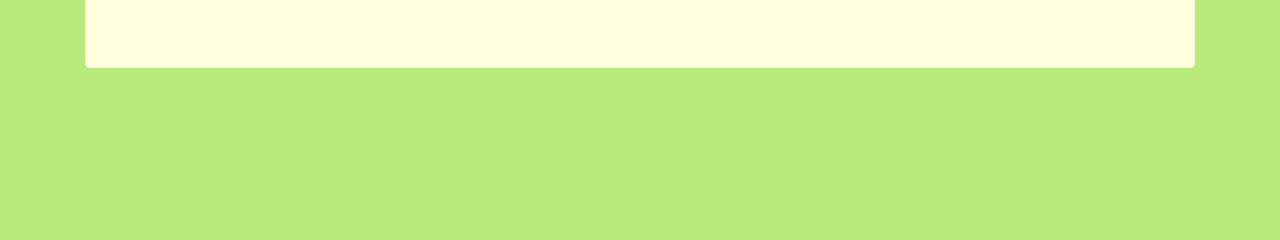
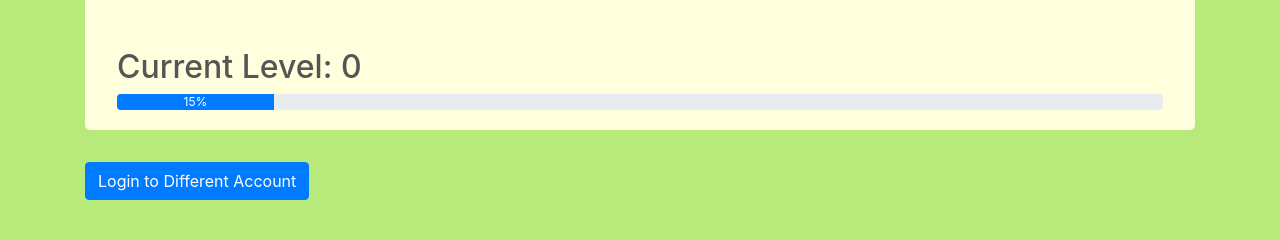
Before and after one commit to alexanderkim11/donationapp, a Django app: page /donationapp/account/ in a window 1280 px wide. Shown: the part 273-513 px from the top of the page. Run offline with Django 3.2, Linux system fonts and the light colour scheme; a user stored in the database is signed in; data comes from the database, SQL or seed files in the repository; both versions use the stored data as it was after the commit; some libraries are stand-ins or nearby versions.

Commit message:
Merging XP changes with new master

```diff
--- a/donationapp/views.py
+++ b/donationapp/views.py
@@ -30,7 +30,18 @@ def index(request):
     return render(request, "donationapp/index.html", context)
 
 def account(request):
-    return render(request, "donationapp/account.html",{'nbar': 'account'})
+    # calculate total amount raised by the current user
+    total_raised = 0
+    if request.method == 'GET':
+        all_transactions = Transaction.objects.filter(user = request.user)
+        for transaction in all_transactions:
+            total_raised = total_raised + transaction.amount
+    level = total_raised // 100
+
+    context = {'nbar': 'account', 'total_raised': total_raised, 'level' : level}
+    return render(request, "donationapp/account.html",context)
+
+
 
 def causes(request):
     latest_cause_list = Cause.objects.all()
--- a/templates/donationapp/account.html
+++ b/templates/donationapp/account.html
@@ -15,6 +15,27 @@
             <div class="media-body">
               <h3 class="mt-0">{{ user.first_name }}</h3>
               Hello my name is {{ user.first_name}} <br> <br>
+                 <a href="{% provider_login_url "google" %}?next={{ request.path }}" class="btn btn-primary">Login to Different Account</a>
+             </div>
+              <br>
+              <br>
+              <!--Progress bar-->
+              </div></div>
+              <h2 class="mt-0">Current Level: {{level}} </h2>
+
+
+              <div class="progress" >
+                  <div class="progress-bar progress-bar-success" id = {{user.email}}></div>
+                  <!-- jQuery Script to dynamically change progress bar-->
+                  <script>
+                    var x = document.getElementById("{{user.email}}");
+                    var total_raised = "{{total_raised}}";
+                    var val = (total_raised % 100);
+                    x.style.width = val + "%";
+                    x.innerHTML += val + "%";
+                  </script>
+                  </div>
+            </div>
               <a href="{% provider_login_url "google" %}?next={{ request.path }}" class="btn btn-primary">Login to Different Account</a>
              </div>
           </div>
```
Also changed, not shown: db.sqlite3.
